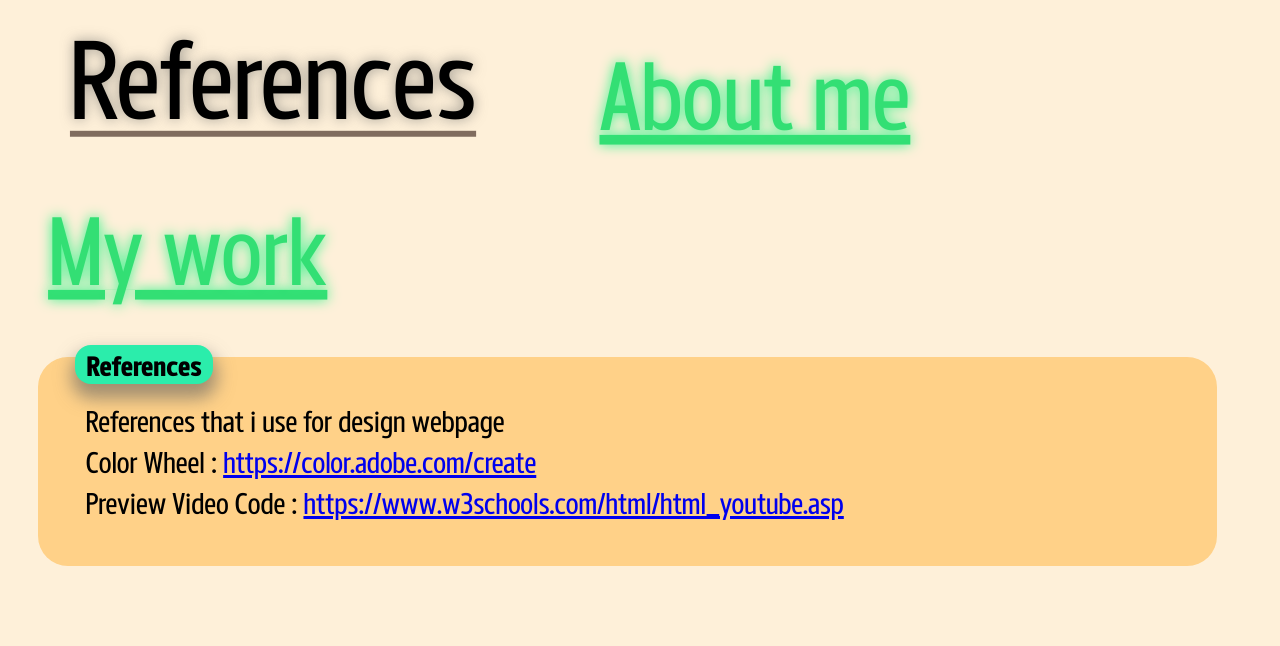
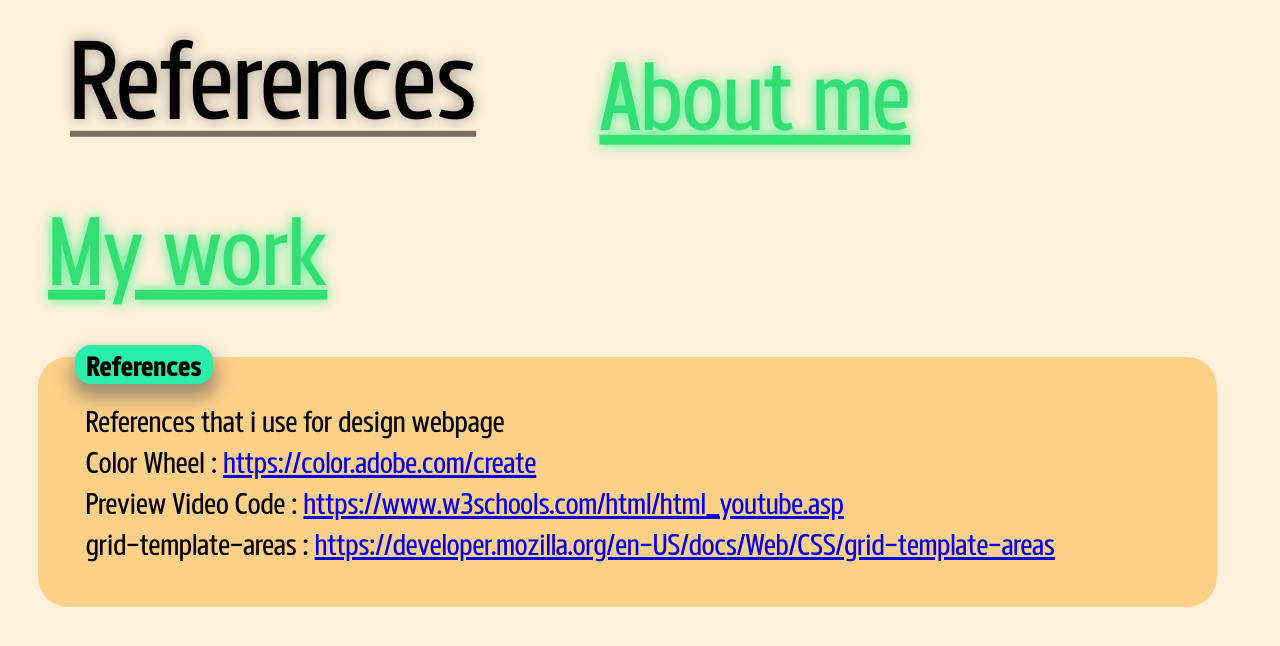
Before and after one commit to poomwarning/portfolio-webprogramming, a plain HTML site: page Ref.html in a window 1280 px wide. Drawn offline with Linux system fonts and the light colour scheme.

Commit message:
add more ref

```diff
--- a/Ref.html
+++ b/Ref.html
@@ -25,7 +25,8 @@
                    <p class="textinwork" >
                     References that i use for design webpage <br>
                     Color Wheel : <a href="https://color.adobe.com/create">https://color.adobe.com/create</a> <br>
-                    Preview Video Code : <a href="https://www.w3schools.com/html/html_youtube.asp">https://www.w3schools.com/html/html_youtube.asp</a>
+                    Preview Video Code : <a href="https://www.w3schools.com/html/html_youtube.asp">https://www.w3schools.com/html/html_youtube.asp</a><br>
+                    grid-template-areas : <a href="https://developer.mozilla.org/en-US/docs/Web/CSS/grid-template-areas">https://developer.mozilla.org/en-US/docs/Web/CSS/grid-template-areas</a>
                 </p>
 
                </div>
```
